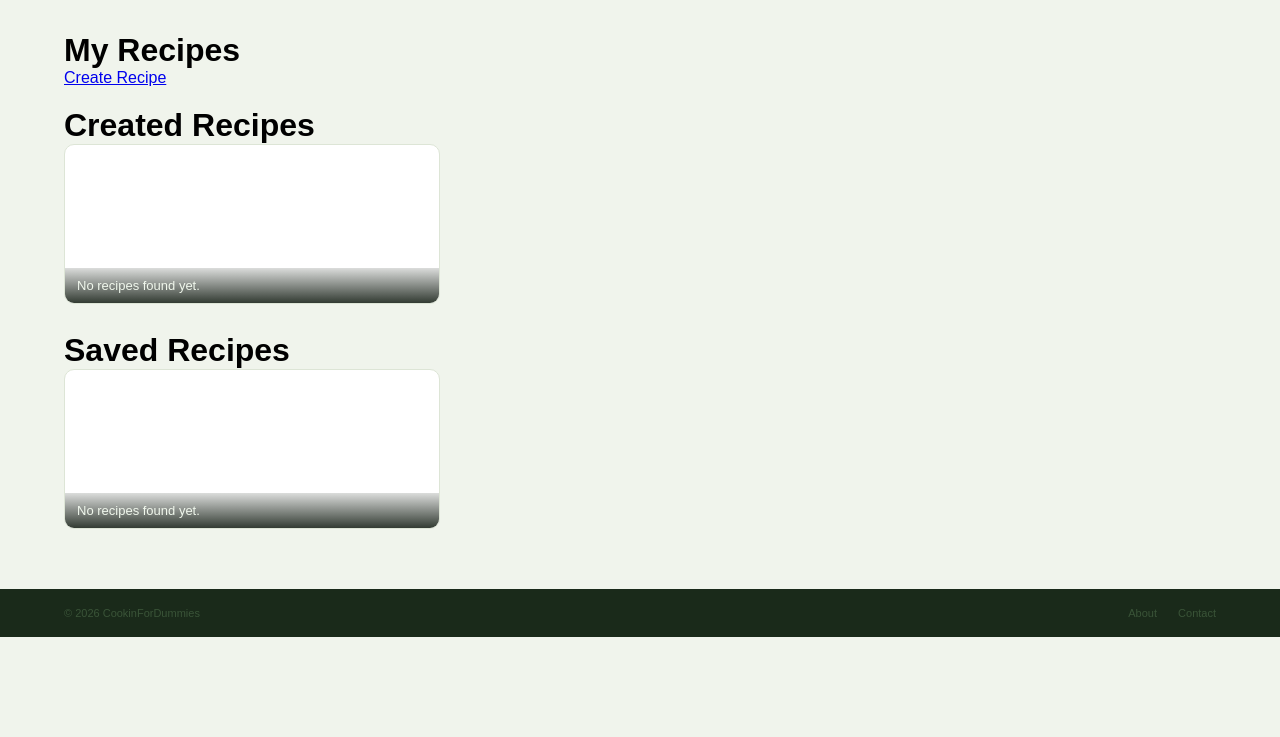
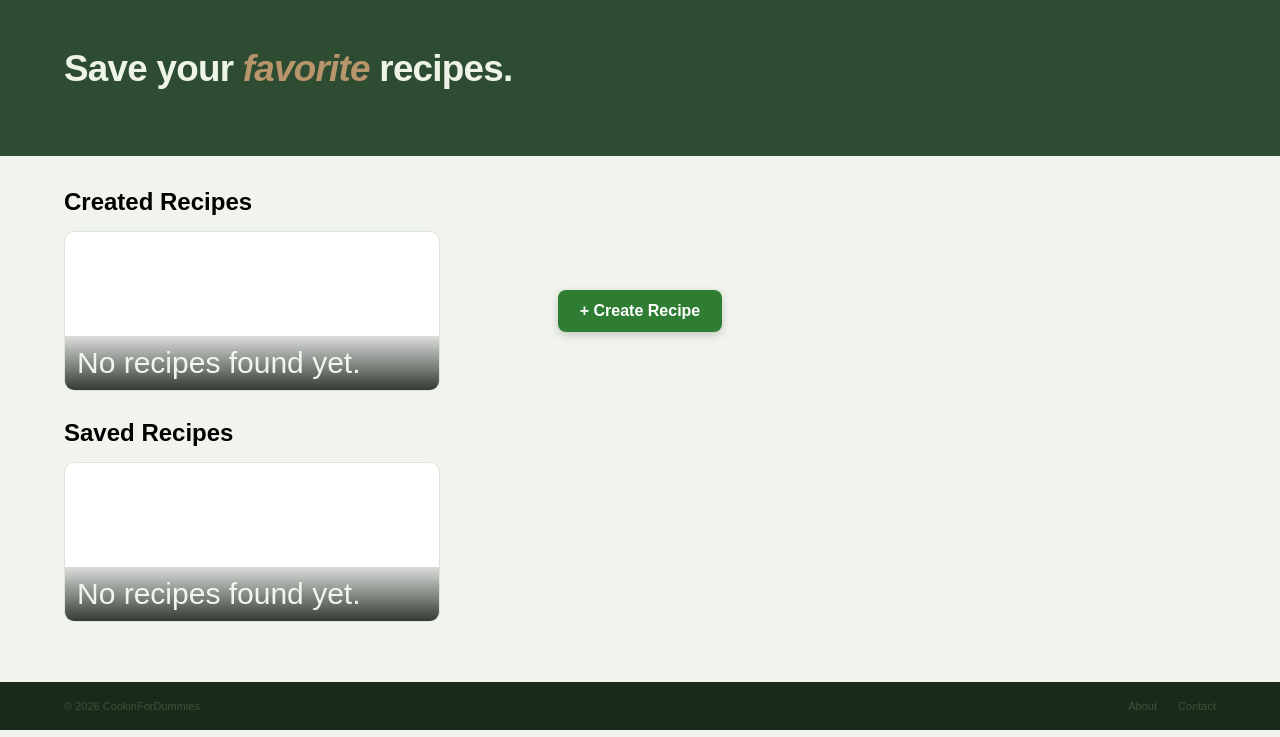
Before and after one commit to 347s26/CookinForDummies, a Django app: page /my-recipes/ in a window 1280 px wide. Shown: the part 63-800 px from the top of the page. Run offline with Django 5.2, Linux system fonts and the light colour scheme; the visitor is signed in with stand-in values (Sample User, id 1); data that the repository does not hold is empty; some libraries are stand-ins or nearby versions.

Commit message:
css for my recipes, form image, skills

```diff
--- a/catalog/models.py
+++ b/catalog/models.py
@@ -105,6 +105,12 @@ class Recipe(models.Model):
         null=True
     )
 
+    def delete(self, *args, **kwargs):
+        if self.image:
+            self.image.delete(save=False)
+
+        super().delete(*args, **kwargs)
+
     def __str__(self):
         return self.title
 
--- a/catalog/static/css/generic.css
+++ b/catalog/static/css/generic.css
@@ -129,6 +129,38 @@ body {
 
 .footer-links {
     padding: 0px;
+}
+
+.button-link {
+    display: inline-block;
+    background-color: #2e7d32;
+    color: white;
+    text-decoration: none;
+    padding: 12px 22px;
+    border-radius: 8px;
+    font-weight: bold;
+    font-size: 1rem;
+    box-shadow: 0 3px 8px rgba(0, 0, 0, 0.18);
+    transition: background-color 0.2s ease, transform 0.2s ease, box-shadow 0.2s ease;
+}
+
+.button-link:hover {
+    background-color: #1b5e20;
+    color: white;
+    transform: translateY(-2px);
+    box-shadow: 0 5px 12px rgba(0, 0, 0, 0.25);
+}
+
+.button-link:active {
+    transform: translateY(0);
+    box-shadow: 0 2px 5px rgba(0, 0, 0, 0.2);
+}
+
+.create-recipe-container {
+    display: flex;
+    justify-content: center;
+    align-items: center;
+    height: 100%;
 }
 
 .footer-links a {
@@ -351,9 +383,9 @@ body {
 }
 
 .recipe-title {
-    font-size: 13px;
+    font-size: 30px;
     font-weight: 500;
-    color: #f0f7ec;
+    color: #3a5438;
     margin: 0;
 }
 
@@ -488,6 +520,12 @@ body {
 .recipe-detail-wrapper {
     max-width: 680px;
     margin: 0 auto;
+}
+
+.recipe-description {
+    font-size: 16px;
+    margin-top: 10px;
+    margin-bottom: 10px;
 }
 
 .recipe-rating {
--- a/catalog/static/js/skills.js
+++ b/catalog/static/js/skills.js
@@ -4,9 +4,9 @@ function SkillCard({ skill }) {
     return e(
         "div",
         { className: "recipe-card" },
-        e("div", { className: skill.image ? "recipe-card-image" : "recipe-card-image recipe-card-image-placeholder",
-            style: skill.image
-                ? { backgroundImage: "url('" + skill.image + "')", backgroundSize: "cover", backgroundPosition: "center" }
+        e("div", { className: skill.image_url ? "recipe-card-image" : "recipe-card-image recipe-card-image-placeholder",
+            style: skill.image_url
+                ? { backgroundImage: "url('" + skill.image_url + "')", backgroundSize: "cover", backgroundPosition: "center" }
                 : {}
          }),
         e("div", { className: "recipe-card-bottom" },
--- a/catalog/templates/catalog/my_recipes.html
+++ b/catalog/templates/catalog/my_recipes.html
@@ -1,11 +1,11 @@
 {% extends "base_generic.html" %}
-
+{% block banner %}
+<div class="banner">
+    <h1 class="banner-title">Save your <em>favorite</em> recipes.</h1>
+</div>
+{% endblock %}
 {% block content %}
-    <h1>My Recipes</h1>
-    <div style="margin-bottom: 20px;">
-        <a href="{% url 'recipe-create' %}" class="button-link">Create Recipe</a>
-    </div>
-    <h1>Created Recipes</h1>
+    <h2 style="margin-bottom: 15px">Created Recipes</h2>
     <div class="recipe-list">
         {% for recipe in created_recipes %}
         <a href="{{ recipe.get_absolute_url }}" class="recipe-card-link" title="Open recipe: {{ recipe.title }} ({{ recipe.time_to_make }} mins, rating {{ recipe.rating }}/5)">
@@ -28,8 +28,11 @@
             </div>
         </div>
         {% endfor %}
+        <div class="create-recipe-container">
+            <a href="{% url 'recipe-create' %}" class="button-link">+ Create Recipe</a>
+        </div>
     </div>
-    <h1>Saved Recipes</h1>
+    <h2 style="margin-bottom: 15px">Saved Recipes</h2>
     <div class="recipe-list">
         {% for recipe in saved_recipes %}
         <a href="{{ recipe.get_absolute_url }}" class="recipe-card-link" title="Open recipe: {{ recipe.title }} ({{ recipe.time_to_make }} mins, rating {{ recipe.rating }}/5)">
```
Also changed, not shown: catalog/management/commands/add_skill_images.py (added, +51 -0 lines), catalog/migrations/0011_skill_description_skill_image_url.py, catalog/migrations/0012_seed_skills.py (added).
